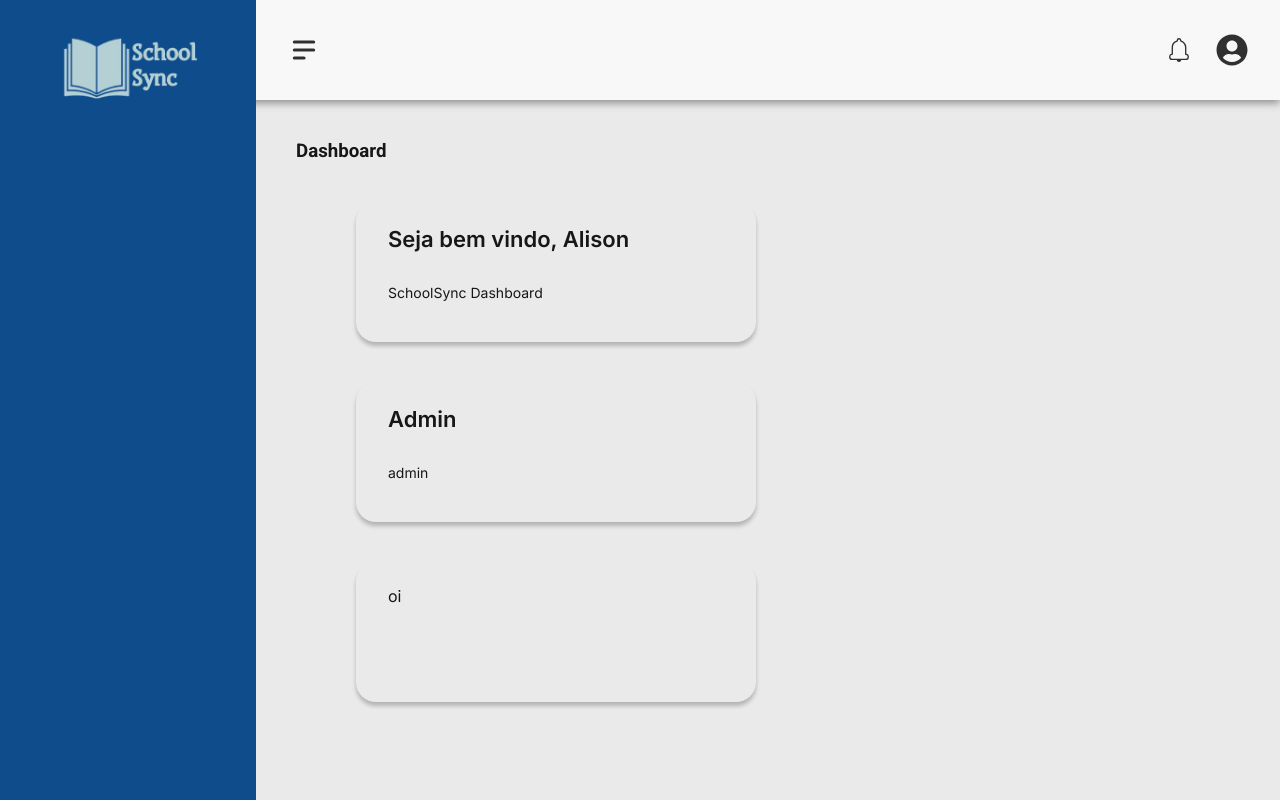
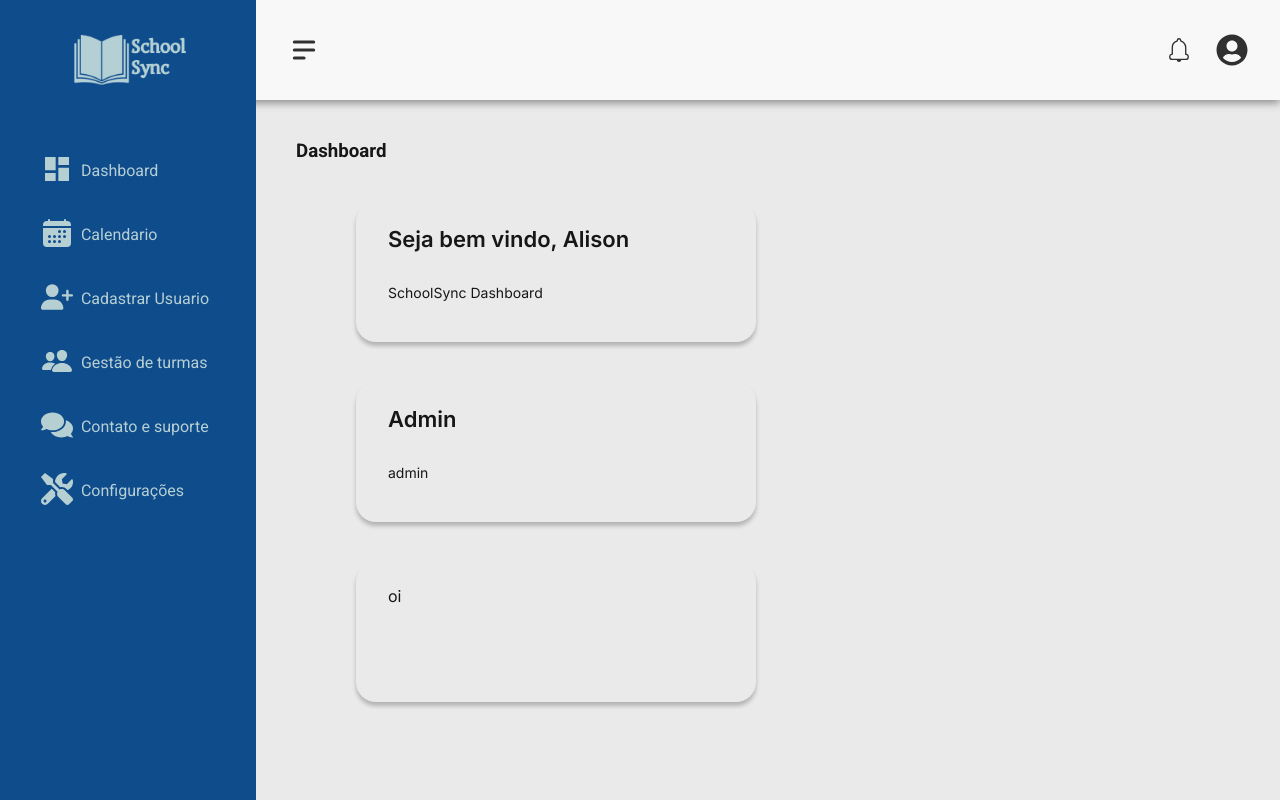
Before and after one commit to Alisonjs0/SchoolSync, a Next.js app: page /dashboard_main in a window 1280 px wide. Built offline with nearby package versions, Linux system fonts and the light colour scheme.

Commit message:
conteudo menu lateral

```diff
--- /dev/null
+++ b/app/dashboard_main/conteudoMenuLateral.js
@@ -0,0 +1,50 @@
+import "./dashboardTemplate.css"
+
+import { MdDashboard } from "react-icons/md";
+import { IoCalendar } from "react-icons/io5";
+import { IoPeople } from "react-icons/io5";
+import { FaComments } from "react-icons/fa";
+import { FaTools } from "react-icons/fa";
+import { FaUserPlus } from "react-icons/fa6";
+
+const ConteudoMenuLateral = () => {
+
+    const user = {
+        nome: 'Alison Jose Serafim de Lima',
+        notas: [8,6,7,9],
+        media: 7.5,
+        tipo: 'admin'
+    }
+
+  return (
+    <div>
+        <div id="menuLateral" className="menuLateral">
+            <nav>
+                <ul className="listaLateral">
+                    {user.tipo === "professor" ? (
+                        <div>
+                            <li><MdDashboard className="iconMenuLateral" /> <p>Dashboard</p></li>
+                            <li><IoCalendar className="iconMenuLateral" /> <p>Calendario</p></li>
+                            <li><IoPeople className="iconMenuLateral" /> <p>Gestão de turmas</p></li>
+                            <li><FaComments className="iconMenuLateral" /> <p>Contato e suporte</p></li>
+                            <li><FaTools className="iconMenuLateral" /> <p>Configurações</p></li>
+                        </div>
+                    ) : user.tipo === "admin" ? (
+                        <div>
+                            <li><MdDashboard className="iconMenuLateral" /> <p>Dashboard</p></li>
+                            <li><IoCalendar className="iconMenuLateral" /> <p>Calendario</p></li>
+                            <li><FaUserPlus className="iconMenuLateral"/> <p>Cadastrar Usuario</p></li>
+                            <li><IoPeople className="iconMenuLateral" /> <p>Gestão de turmas</p></li>
+                            <li><FaComments className="iconMenuLateral" /> <p>Contato e suporte</p></li>
+                            <li><FaTools className="iconMenuLateral" /> <p>Configurações</p></li>
+                        </div>
+                    ) : null}
+
+                </ul>
+            </nav>
+        </div>
+    </div>
+  )
+}
+
+export default ConteudoMenuLateral
--- a/app/dashboard_main/dashboardTemplate.css
+++ b/app/dashboard_main/dashboardTemplate.css
@@ -19,11 +19,12 @@
     z-index: 1;
     grid-area: 1 / 1 / 9 / 2;
     transition: .8s ease;
+    overflow-y: hidden;
 }
 
 .menuLateral img {
     display: flex;
-    height: 6rem;
+    height: 5rem;
     margin: 1rem auto;
 
 }
@@ -149,3 +150,25 @@
 .conteudoMenus div p {
     font-size: 14px;
 }
+
+
+.listaLateral {
+    color: #B6CFD3;
+    margin: 16% 0 0 16%;
+}
+
+.listaLateral li {
+    display: flex;
+    padding-bottom: 2rem;
+    align-items: center;
+}
+
+.listaLateral li p {
+    padding-top: 1%;
+}
+
+
+.iconMenuLateral {
+    margin-right: .5rem;
+    font-size: 32px;
+}
--- a/app/dashboard_main/page.js
+++ b/app/dashboard_main/page.js
@@ -2,6 +2,7 @@
 
 import "./dashboardTemplate.css" // Importação do CSS
 import PageMenus from "./conteudoMenus.js"
+import ConteudoMenuLateral from "./conteudoMenuLateral";
 
 import { useState } from "react"; // useState para atualização dos dados em tempo real na tela
 
@@ -12,13 +13,14 @@ import { FaUserCircle } from "react-icons/fa";
 import { CiBellOff } from "react-icons/ci";
 
 
+
 const dashboard_main = ({ isAluno }) => {
 
     const user = {
         nome: 'Alison Jose Serafim de Lima',
         notas: [8,6,7,9],
         media: 7.5,
-        tipo: 'aluno'
+        tipo: 'admin'
     }
 
 
@@ -69,15 +71,12 @@ const dashboard_main = ({ isAluno }) => {
             </div>
             <div id="menuLateral" className="menuLateral">
                 <img src="/assets/logo.png" alt="" />
+                    <ConteudoMenuLateral/>
             </div>
 
             <div className="conteudo">
                 <h3>Dashboard</h3>
-                {user.tipo === 'aluno' ? (
-                    <PageMenus/>
-                ) : (
-                    <h1>funciona</h1>
-                )}
+                <PageMenus/>
             </div>
         </div>
     )
--- a/app/login/page.js
+++ b/app/login/page.js
@@ -13,7 +13,6 @@ const LoginPage = () => {
 
     function Login() {
         if (usuario === "01704127" && senha === "89627123") {
-            alert('Senha correta')
             router.push('/dashboard_main')
         } else {
             alert('Senha incorreta')
```
